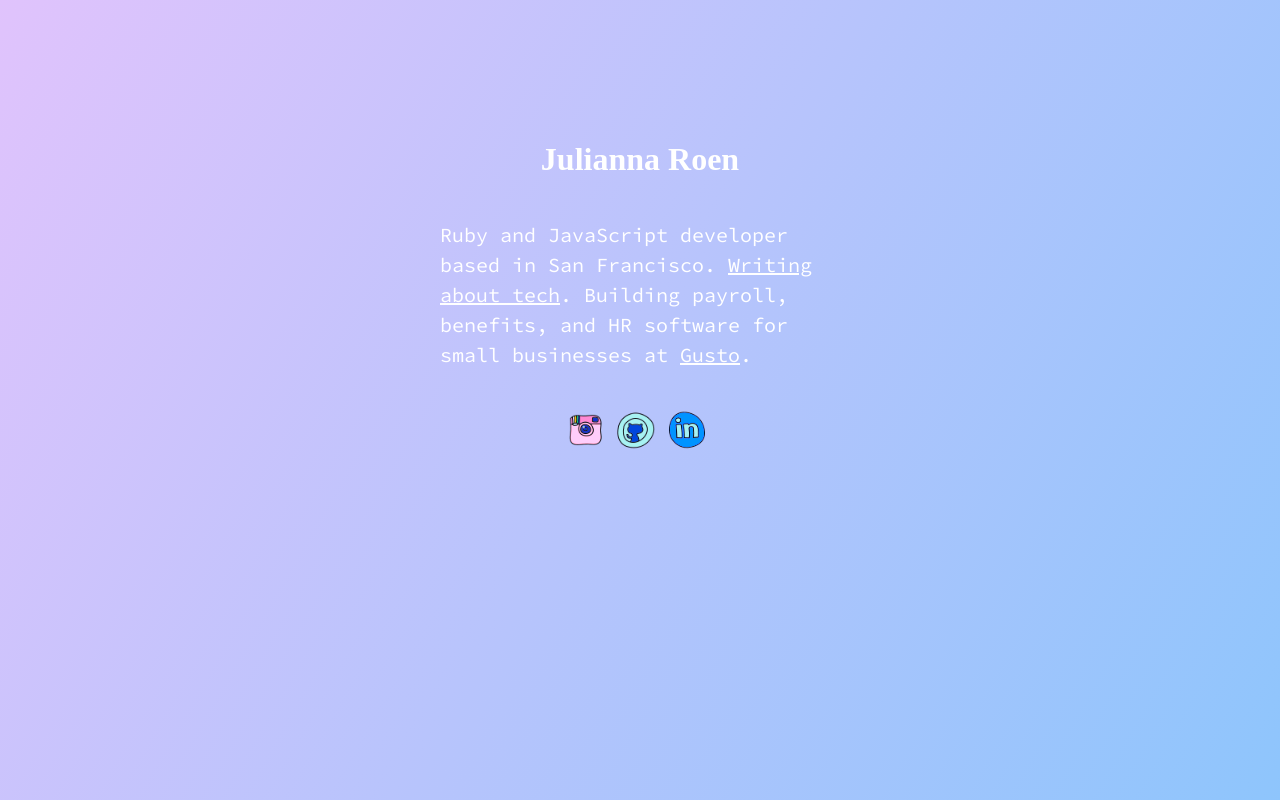
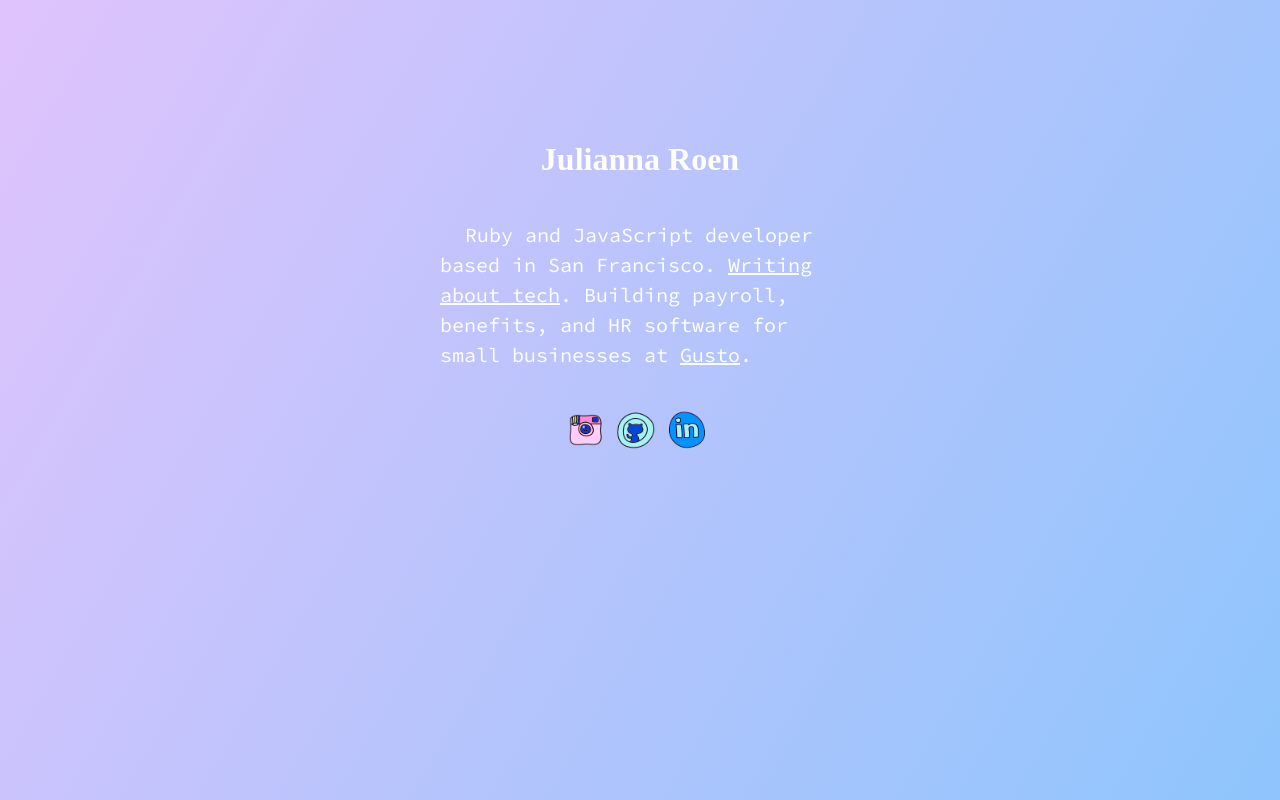
Before and after one commit to juliannaroen/julianna, a React (Create React App) app: page / in a window 1280 px wide. Built offline with nearby package versions, Linux system fonts and the light colour scheme; a web font is replaced by a local one.

Commit message:
Indent home paragraph text

```diff
--- a/src/App.css
+++ b/src/App.css
@@ -19,6 +19,7 @@
 }
 
 .home-paragraph {
+  text-indent: 25px;
   max-width: 400px;
   line-height: 30px;
   font-size: 20px;
```
